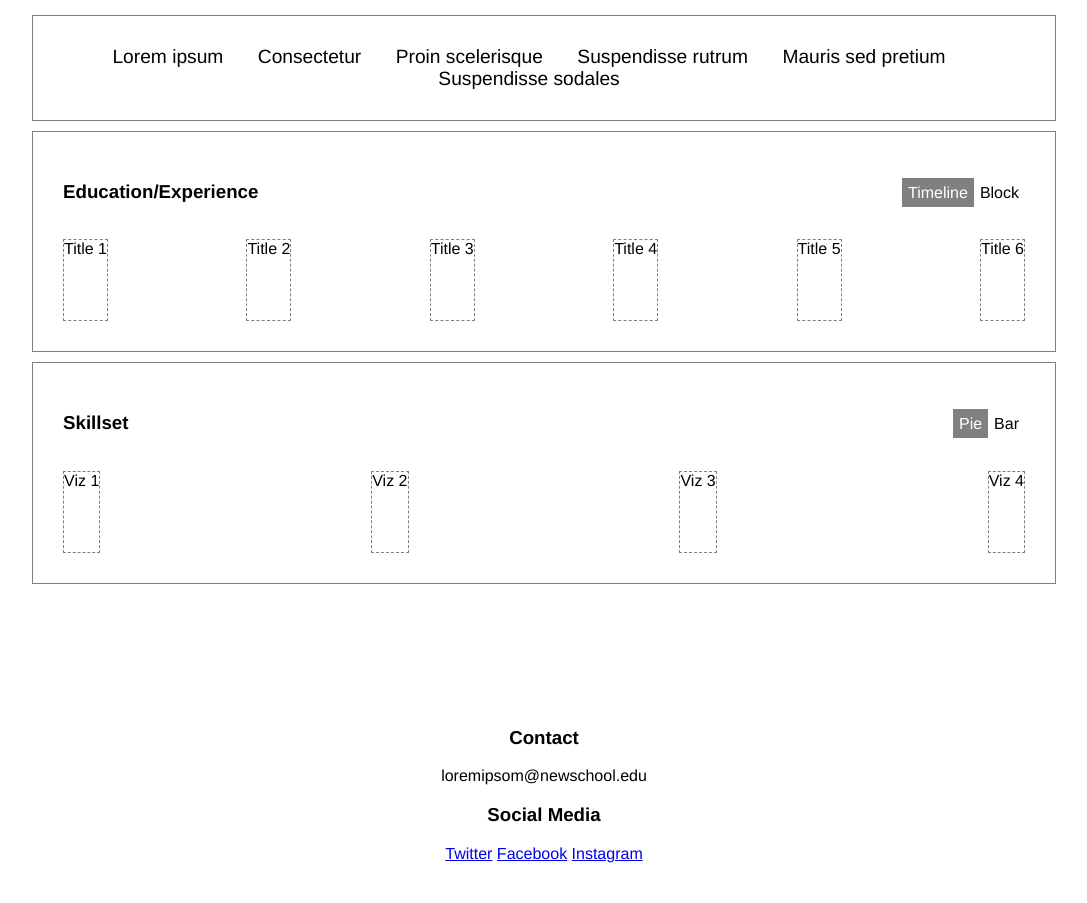
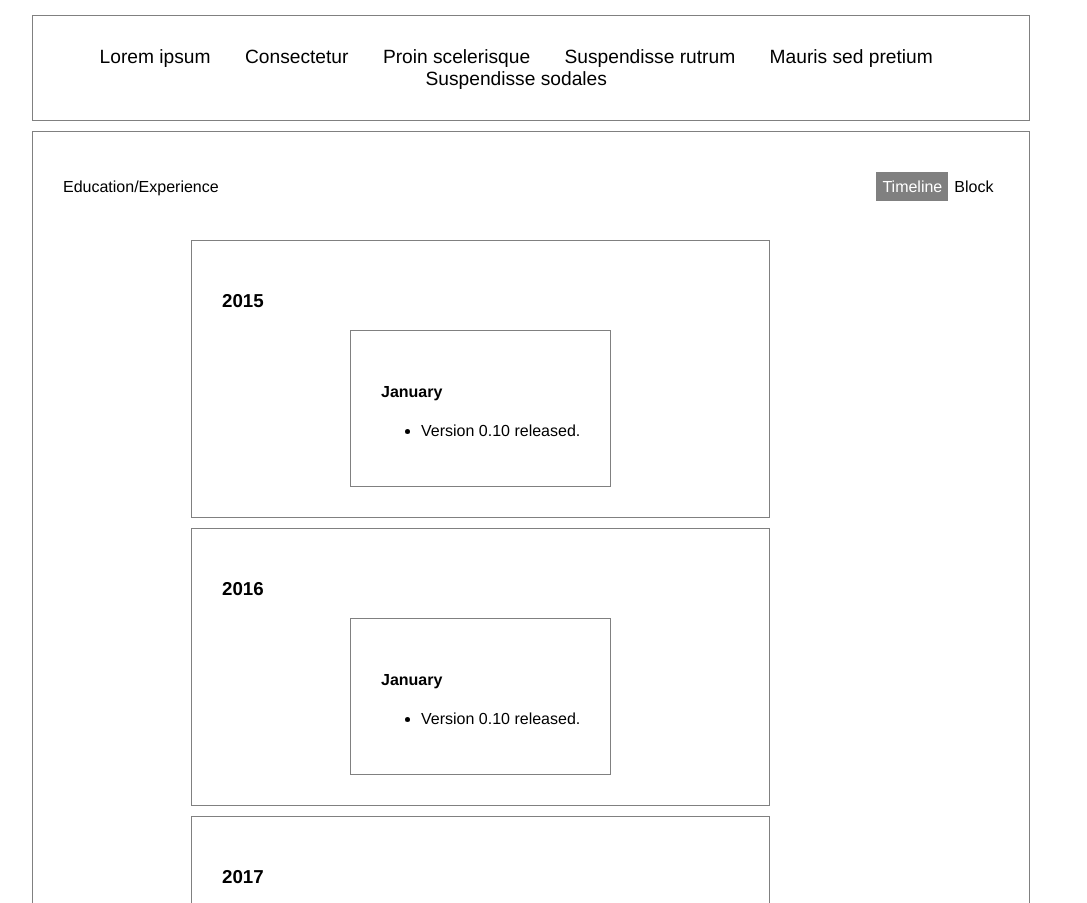
Before and after one commit to youozhan/zhany493_bootcamp-web, a plain HTML site: page Web_Final/index.html in a window 1280 px wide. Shown: the part 92-995 px from the top of the page, without its empty margins (96-1183 px from the left). Before the commit the page ends 971 px from the top, so only its background shows below. Drawn offline with Linux system fonts and the light colour scheme.

Commit message:
Added timeline

```diff
--- a/Web_Final/css/style.css
+++ b/Web_Final/css/style.css
@@ -12,8 +12,8 @@ body {
 }
 
 #wrap {
-    width: 100vw;
-    height: 100vh;
+    width: 98vw;
+    height: auto;
     overflow: auto;
 }
 
@@ -110,7 +110,31 @@ section .section-title-toggle span.selected {
     font-size: 1.2em;
 }
 
-.block {
+#block {
+    display: none;
+    flex-direction: row;
+    flex-wrap: wrap;
+    justify-content: space-between;
+    align-content: flex-start;
+    z-index: -1;
+}
+
+.block-box {
+    height: 80px;
+    width: 12vw;
+    border: 1px dashed gray;
+}
+
+#timeline {
+    display: flex;
+}
+
+#timeline .item {
+    position: relative;
+    display: table;
+}
+
+#pie {
     display: flex;
     flex-direction: row;
     flex-wrap: wrap;
@@ -119,9 +143,9 @@ section .section-title-toggle span.selected {
     z-index: -1;
 }
 
-.box {
+.pie-box {
     height: 80px;
-    width: auto;
+    width: 12vw;
     border: 1px dashed gray;
 }
 
@@ -129,6 +153,10 @@ footer {
     text-align: center;
 }
 
+#footer-elsewhere a {
+    color: rgb(0, 0, 238);
+}
+
 @media screen and (max-width: 980px) and (min-width:640px) {}
 
 @media screen and (max-width: 680px) {}
--- a/Web_Final/index.html
+++ b/Web_Final/index.html
@@ -29,6 +29,7 @@
         </header>
 
         <section id="summary">
+            <!-- <p class="section-title-text">About Me</p> -->
             <span>Lorem ipsum</span>
             <span>Consectetur</span>
             <span>Proin scelerisque</span>
@@ -39,51 +40,82 @@
 
         <section id="experience">
             <div class="section-title">
-                <h3 class="section-title-text">Education/Experience</h3>
+                <p class="section-title-text">Education/Experience</p>
                 <div class="section-title-toggle">
                     <span class="selected">Timeline</span><span>Block</span>
                 </div>
             </div>
-            <div class="block">
-                <div class="box">
+            <div id="block">
+                <div class="block-box">
                     <span>Title 1</span>
                 </div>
-                <div class="box">
+                <div class="block-box">
                     <span>Title 2</span>
                 </div>
-                <div class="box">
+                <div class="block-box">
                     <span>Title 3</span>
                 </div>
-                <div class="box">
+                <div class="block-box">
                     <span>Title 4</span>
                 </div>
-                <div class="box">
+                <div class="block-box">
                     <span>Title 5</span>
                 </div>
-                <div class="box">
+                <div class="block-box">
                     <span>Title 6</span>
+                </div>
+            </div>
+            <div id="timeline">
+                <div class="item">
+                    <section class="bubble">
+                        <h3>2015</h3>
+                        <section class="year">
+                            <h4>January</h4>
+                            <ul>
+                                <li>Version 0.10 released.</li>
+                            </ul>
+                        </section>
+                    </section>
+                    <section class="bubble">
+                        <h3>2016</h3>
+                        <section class="year">
+                            <h4>January</h4>
+                            <ul>
+                                <li>Version 0.10 released.</li>
+                            </ul>
+                        </section>
+                    </section>
+                    <section class="bubble">
+                        <h3>2017</h3>
+                        <section class="year">
+                            <h4>January</h4>
+                            <ul>
+                                <li>Version 0.10 released.</li>
+                            </ul>
+                        </section>
+                    </section>
                 </div>
             </div>
         </section>
 
         <section id="skillset">
             <div class="section-title">
-                <h3 class="section-title-text">Skillset</h3>
+                <p class="section-title-text">Skillset</p>
                 <div class="section-title-toggle">
                     <span class="selected">Pie</span><span>Bar</span>
                 </div>
             </div>
-            <div class="block">
-                <div class="box">
+            <div id="pie">
+                <div class="pie-box">
                     <span>Viz 1</span>
                 </div>
-                <div class="box">
+                <div class="pie-box">
                     <span>Viz 2</span>
                 </div>
-                <div class="box">
+                <div class="pie-box">
                     <span>Viz 3</span>
                 </div>
-                <div class="box">
+                <div class="pie-box">
                     <span>Viz 4</span>
                 </div>
             </div>
```
